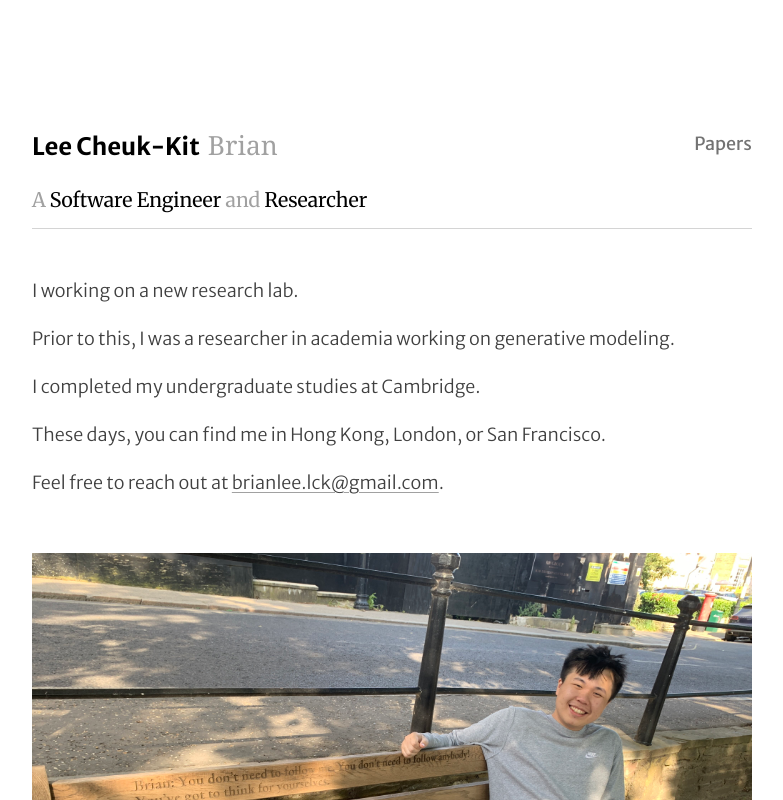
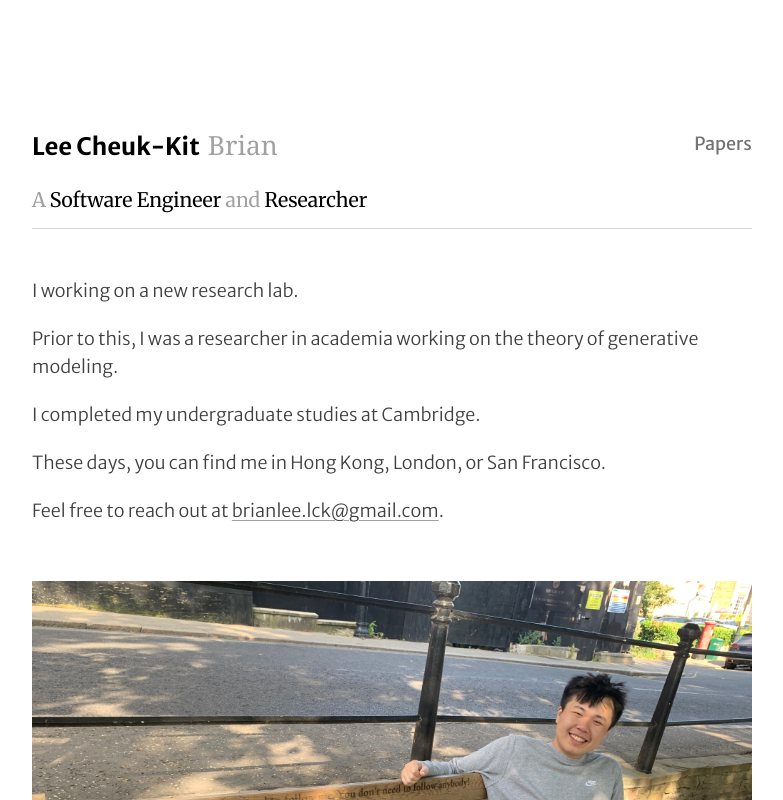
Before and after one commit to brianlck/brianlck.github.io, a SvelteKit app: page / in a window 1280 px wide. Shown: the top 800 px of the page, without its empty margins (248-1031 px from the left). Built offline with nearby package versions, Linux system fonts and the light colour scheme.

Commit message:
Update +page.svelte

```diff
--- a/src/routes/+page.svelte
+++ b/src/routes/+page.svelte
@@ -13,9 +13,9 @@
     <div class="space-y-5">
 		<p>I working on a new research lab.</p>
 
-		<p> Prior to this, I was a researcher in academia working on generative modeling.
+		<p>Prior to this, I was a researcher in academia working on the theory of generative modeling. </p>
 
-	    <p> I completed my undergraduate studies at Cambridge. </p>
+	    <p>I completed my undergraduate studies at Cambridge. </p>
 
 	    <p>These days, you can find me in Hong Kong, London, or San Francisco.</p>
 
```
